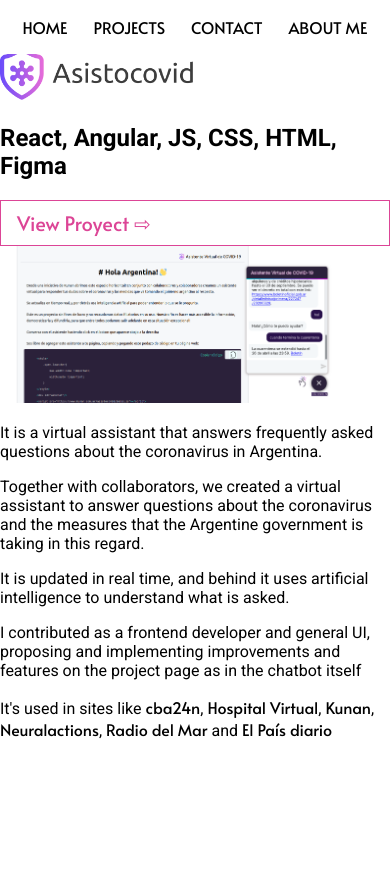
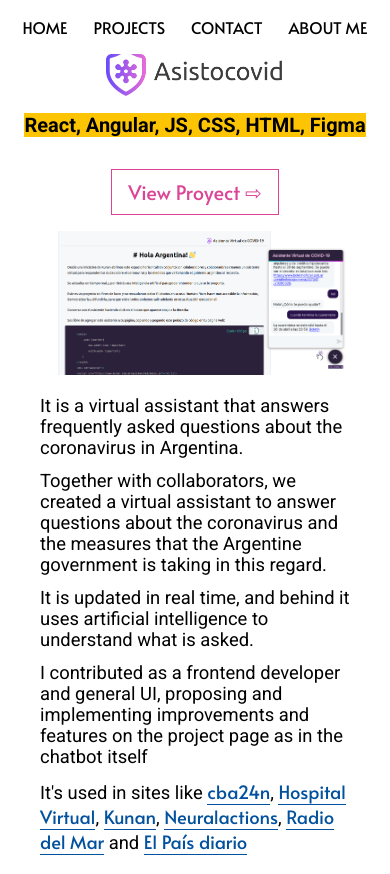
Before and after one commit to Natali-PP/portfolio-next, a Next.js app: page /projects/asistocovid in a window 390 px wide. Before the commit the page ends 844 px from the top, so only its background shows below. Built offline with nearby package versions, Linux system fonts and the light colour scheme; a web font is replaced by a local one.

Commit message:
- Added styles to have a responsive layout in projects. - Fixed minor bug, from class for className at index.js.

```diff
--- a/pages/index.js
+++ b/pages/index.js
@@ -129,7 +129,7 @@ const GridIntro = () => {
   //const {width} = useWindowSize();
   const isBrowser = typeof window !== "undefined";
   return(
-    <section id="me" class="grid-container">
+    <section id="me" className="grid-container">
       <h1 className="name1"> NATALI </h1> <br />
       <h1 className="name2">PALACIO</h1>
       <h1 className="name3">PASTOR</h1>
--- a/pages/projects/asistocovid.js
+++ b/pages/projects/asistocovid.js
@@ -16,7 +16,7 @@ const Asistovid = props => (
 
             <ProyectButtonUrl url="https://asistocovid.com.ar/#/" ></ProyectButtonUrl>
           <StyledImg src="/projects/asistocovid.png" />
-
+          <div className="mt-2">
             <p>It is a virtual assistant that answers frequently asked questions about the coronavirus in Argentina.</p>
             <p>Together with collaborators, we created a virtual assistant to answer questions about the coronavirus and the measures that the Argentine government is taking in this regard.</p>
 
@@ -25,7 +25,7 @@ const Asistovid = props => (
             <p>I contributed as a frontend developer and general UI, proposing and implementing improvements and features on the project page as in the chatbot itself</p>
 
             <p>It's used in sites like <a href="https://www.cba24n.com.ar/">cba24n</a>, <a href="https://www.hospitalvirtual.com/">Hospital Virtual</a>, <a href="https://www.kunan.com.ar/">Kunan</a>, <a href="https://www.neuralactions.com.ar/">Neuralactions</a>, <a href="https://asistocovid.com.ar/assets/slidermini.png">Radio del Mar</a> and <a href="">El País diario</a></p>
-
+          </div>
 
 
         </div>
--- a/pages/projects/bootcamp-met.js
+++ b/pages/projects/bootcamp-met.js
@@ -16,7 +16,9 @@ const BootcampWebMet = props => (
     </div>
     <StyledImg src="/projects/bootcamp-web-met.png"  />
     <h2>MeT's Bootcamp web landing page</h2>
+    <div className="mt-2">
       <p>I was able to reinforce what I already know, and learn new things, with the help of great professionals and mentors, in an inclusive and diverse envoirment sparkles It was a great experience!</p>
+    </div>
   </div>
 
 )
--- a/pages/projects/drum-vainilla-js.js
+++ b/pages/projects/drum-vainilla-js.js
@@ -16,10 +16,12 @@ const DrumVainilla = props => (
       <ButtonGithub url="https://github.com/Natali-PP/drum-kit" />
     </div>
     <StyledImg  src="/projects/little-drum-vainillajs.png" />
+    <div className="mt-2">
       <p>A drum-keyboard in vainilla js!!</p>
       <p>Pressing the indicated keys will make a sound and a little animation</p>
       <p>This was a challenge in Wes Bos's Javascript30 course.</p>
     </div>
+  </div>
 )
 
 export default DrumVainilla;
--- a/pages/projects/js-calculator.js
+++ b/pages/projects/js-calculator.js
@@ -17,7 +17,9 @@ const JSCalculator = props => (
     </div>
     <StyledImg  src="/projects/calculator.png" />
 
+    <div className="mt-2">
       <p> React calculator using hooks, for the FCC's front end libraries certification </p>
+    </div>
   </div>
 
 )
--- a/pages/projects/js-documentation-page.js
+++ b/pages/projects/js-documentation-page.js
@@ -16,8 +16,10 @@ const JSDocumentationPage = props => (
       <ButtonGithub url="https://github.com/Natali-PP/Technical-Documentation-Page" />
     </div>
     <StyledImg  src="/projects/js-documentation.png" />
+    <div className="mt-2">
       <p>A technical Documentation Page</p>
       <p>This was one of five challenges from freeCodeCamp's Responsive Web Design certification</p>
+    </div>
   </div>
 
 )
--- a/pages/projects/personal-blog.js
+++ b/pages/projects/personal-blog.js
@@ -16,7 +16,9 @@ const PersonalBlogHugo = props => (
       <ButtonGithub url="https://github.com/Natali-PP/blog" />
     </div>
     <StyledImg src="/projects/personal-blog-hugo.png"  />
+    <div className="mt-2">
       <p>Personal blog using Hugo and Go</p>
+    </div>
   </div>
 
 )
--- a/pages/projects/taco-bar.js
+++ b/pages/projects/taco-bar.js
@@ -18,7 +18,9 @@ const TacoBar = props => (
     </div>
     <StyledImg src="/projects/taco-bar.png"  />
 
+    <div className="mt-2">
       <p>Example of a restaurant landing page using Flexbox and CSS Grids</p>
+    </div>
 
 
 
--- a/public/main.css
+++ b/public/main.css
@@ -12,7 +12,6 @@ body{
   box-sizing: border-box;
   font-family: 'Roboto', sans-serif;
   height: 100%;
-    display: grid;
   margin-top:3rem;
 }
 
@@ -224,9 +223,45 @@ font-family: 'Roboto', sans-serif;
   display: inline-flex;
   flex-direction:row;
 }
+.flex-project{
+  display:flex;
+  justify-content:center;
+  align-items:center;
+  flex-direction:column;
+  margin: 2rem 1rem 0;
+}
+
+.flex-project div{
+  margin: 0.5rem;
+  text-align: center;
+}
+
+.flex-project h1 {
+  font-size:3rem;
+
+}
+.flex-project h2 {
+  font-size:1.25rem;
+  font-family: 'Roboto';
+  background-color:var(--yelow-line);
+  text-align: center;
+}
+.flex-project p{
+  font-family: 'Roboto';
+  font-size:1.15rem;
+  margin:0.75rem 1rem;
+  text-align: left;
+}
+
+.flex-project p a {
+  border-bottom:1px solid var(--blue-line);
+  color:var(--blue-line);
+}
+
 @media (min-width: 600px){
   body{
     margin-top:0rem;
+    display: grid;
   }
   .navbar{
     writing-mode: vertical-rl;
@@ -378,14 +413,17 @@ font-family: 'Roboto', sans-serif;
   }
   .flex-project p{
     font-family: 'Roboto';
-        font-family:1.15rem;
-        margin:0.75rem 10rem;
+    font-size|:1.15rem;
+    margin:0.75rem 1rem;
     text-align: left;
   }
 
   .flex-project p a {
     border-bottom:1px solid var(--blue-line);
     color:var(--blue-line);
+  }
+.flex-project .mt-2 {
+  margin-top:2rem;
 }
 
   canvas {
```
Also changed, not shown: pages/projects/react-drum-machine.js (+2 -22 lines), pages/projects/react-pomodoro-clock.js (+3 -21 lines), pages/projects/react-quote-machine.js (+2 -9 lines). Lines whose indentation alone changed are shown as unchanged.
